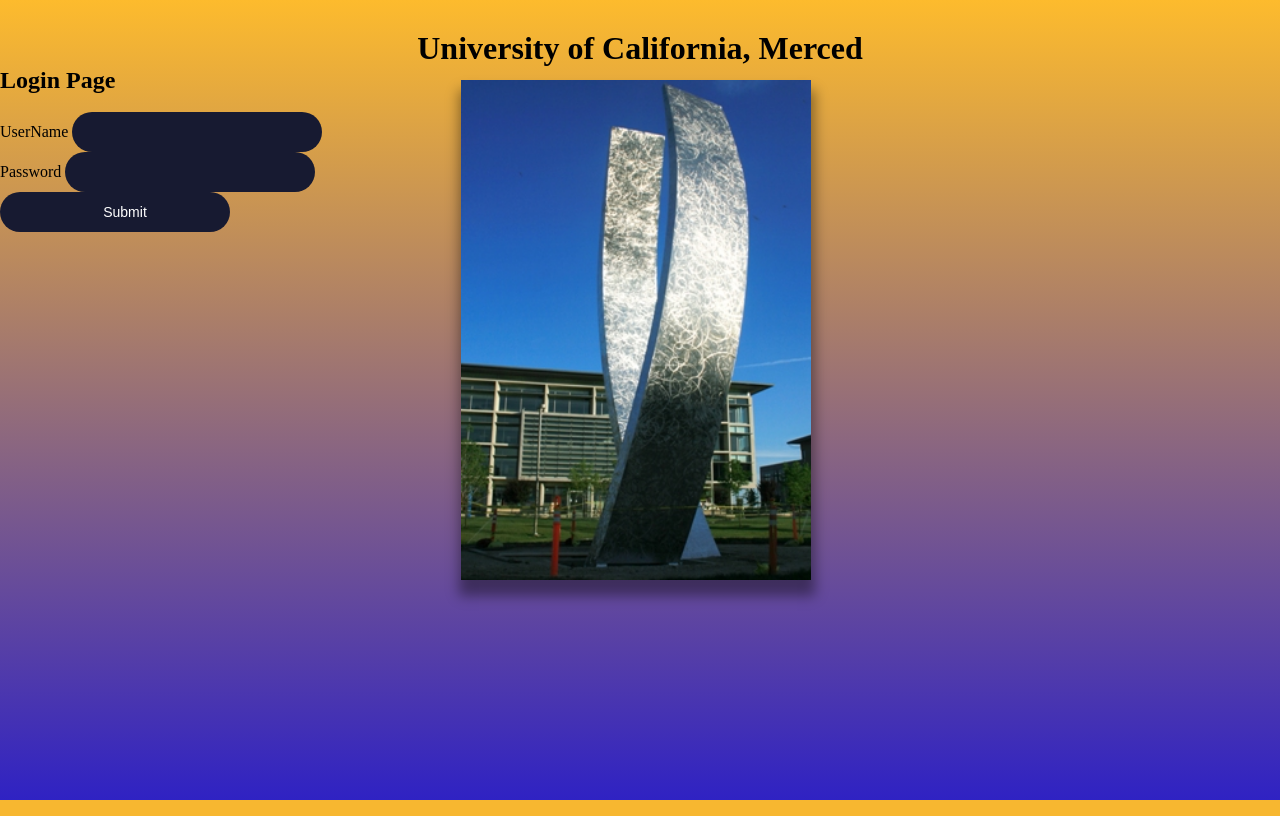
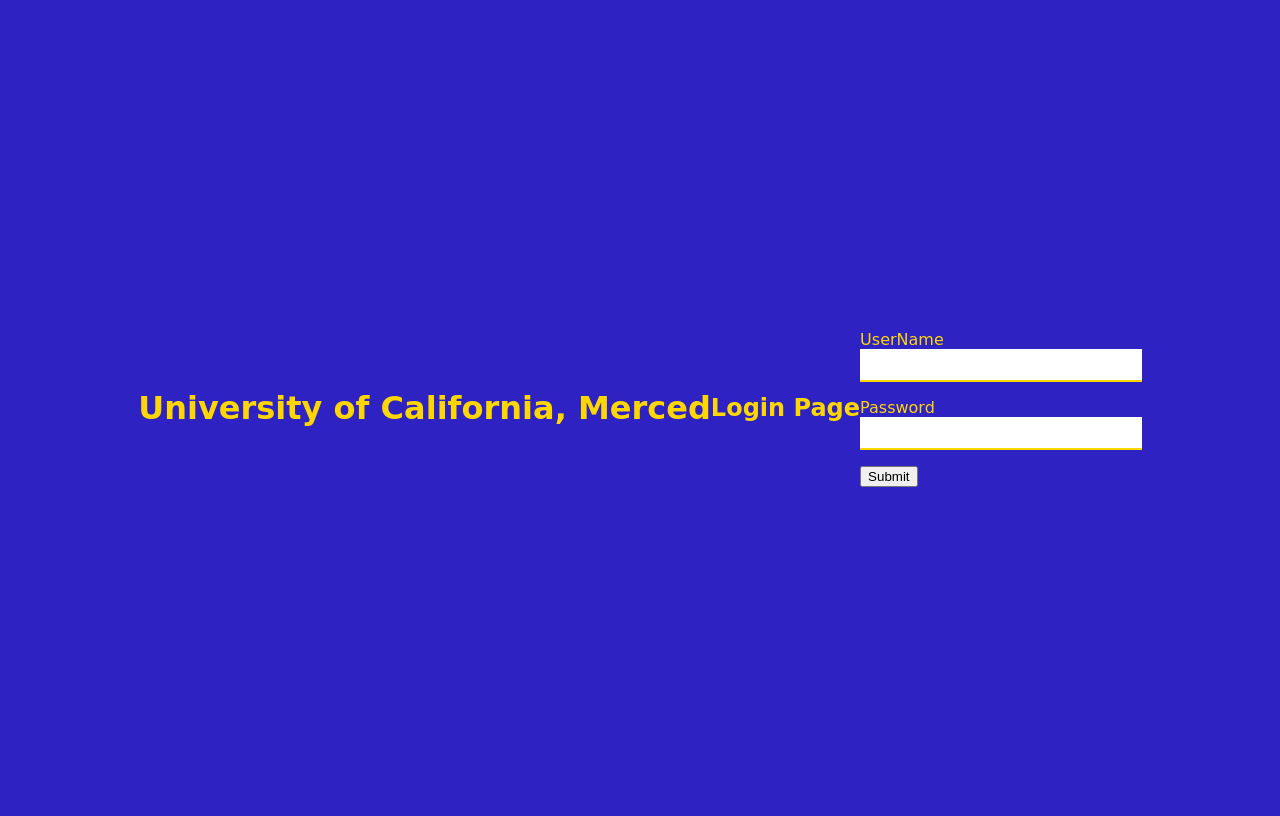
Before and after one commit to CSE106-Funsies/StudentEnrollmentApp, a Flask app: page / in a window 1280 px wide. Run offline with Flask 3, Linux system fonts and the light colour scheme.

Commit message:
Mario commit

```diff
--- a/static/style.css
+++ b/static/style.css
@@ -1,77 +1,58 @@
-*{
-    margin:0;
-    padding: 0;
-}
-body{
+:root {
+    --clr-neon: #FFD700;
+    --clr-bg: rgb(47,34,195);
+  }
 
-	background: rgb(47,34,195);
-    background: linear-gradient(0deg, rgba(47,34,195,1) 0%, rgba(253,187,45,1) 100%);
-   height: 100vh;
-   width:100%
-}
+  *,
+  *::before,
+  *::after {
+    box-sizing: border-box;
+  }
 
-.form{
-    position: absolute;
-    width:350px;
-    height:500px;
-	background:url('statue.jpg');
-	background-size:cover;
-    margin-top: 5em;
-    margin-left:36%;
+  h6 {
+    font-size: 24px;
+    text-align: center;
+  }
 
-    box-shadow:1px 13px 12px 3px rgba(0,0,0,0.4);
-}
-i{
-	margin-top:20px ;
-    font-size:100px;
-    color:rgb(238, 238, 238);
-}
-.form-inner{
-    margin-top:4em;
-    margin-left:45px;
-}
-@media (max-width:600px){
-    .form{
-        margin-left:15%;
-    }
-}
+  body {
+    min-height: 100vh;
+    display: flex;
+    justify-content: center;
+    align-items: center;
+    background: var(--clr-bg);
+    font-family: "Balsamiq Sans", cursive;
+    color: var(--clr-neon);
+  }
 
-input{
-    width:230px;
-    height:40px;
-    border-radius:20px;
-    background:rgb(23,26,49);
-    border:none;
-    color:#fff;
-    padding-left:20px;
-    font-size:14px;
-   outline:none;
-}
-.space{
-    margin-top:20px;
-}
-.submit-btn{
-    width:250px;
-    margin-top:30px;
-    border-radius:20px;
-    border:none;
-    height: 35px;
-    background:rgb(80,48,221);
-    color:#fff;
-  text-align: center;
-  cursor: pointer;
-}
+  .container {
+    width: 400px;
+    padding: 2rem;
+    background-color: white;
+    border-radius: 0.5rem;
+    box-shadow: 0 0 10px rgba(0, 0, 0, 0.2);
+  }
 
+  input[type="text"],
+  input[type="password"] {
+    width: 100%;
+    padding: 0.5rem;
+    border: none;
+    border-bottom: 2px solid var(--clr-neon);
+    outline: none;
+    margin-bottom: 1rem;
+  }
 
-a{
-    text-decoration: none;
-    color:#000;
-}
+  button[type="submit"] {
+    width: 100%;
+    padding: 0.5rem;
+    border: none;
+    background-color: var(--clr-neon);
+    color: white;
+    cursor: pointer;
+    border-radius: 0.25rem;
+    transition: background-color 0.3s ease;
+  }
 
-a:hover{
-    color:rgb(84,24,182);
-}
-h1{
-    text-align:center;
-    padding-top:30px;
-}
+  button[type="submit"]:hover {
+    background-color: hsl(317, 100%, 50%);
+  }
```
